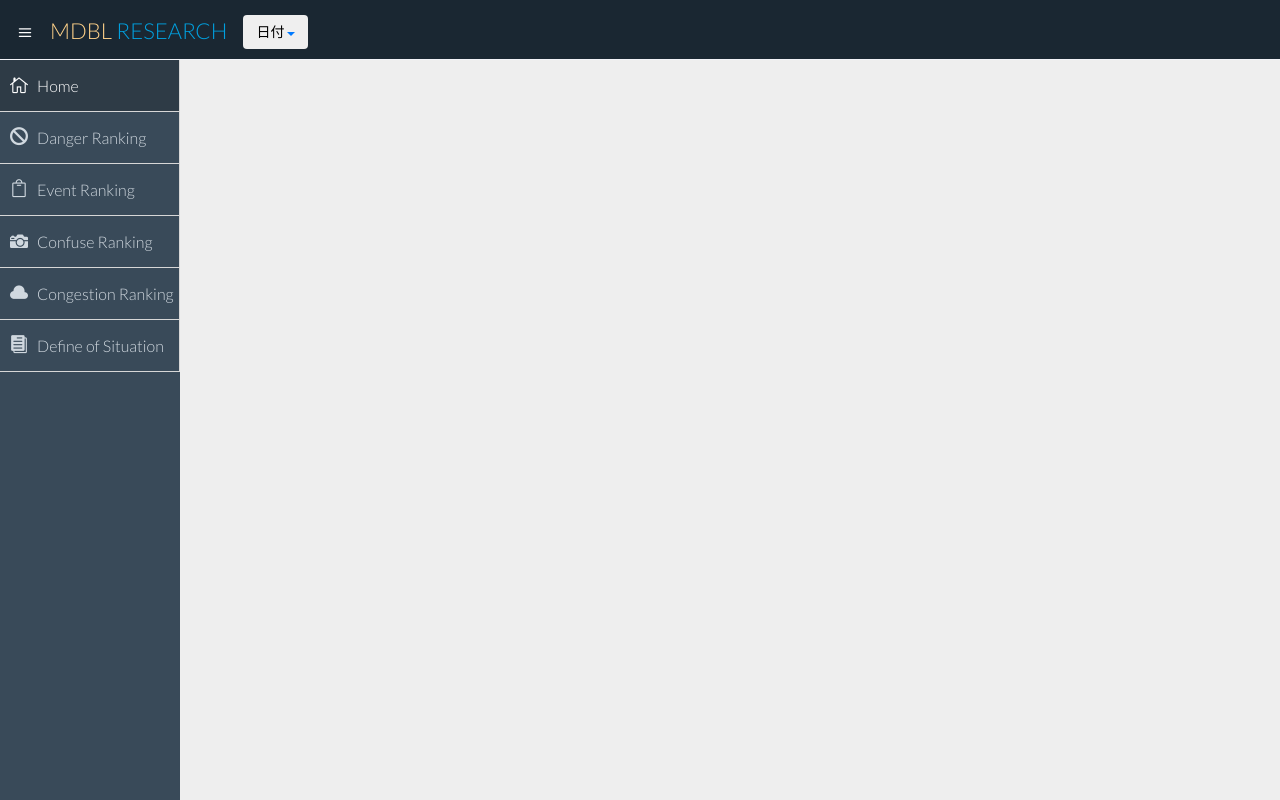
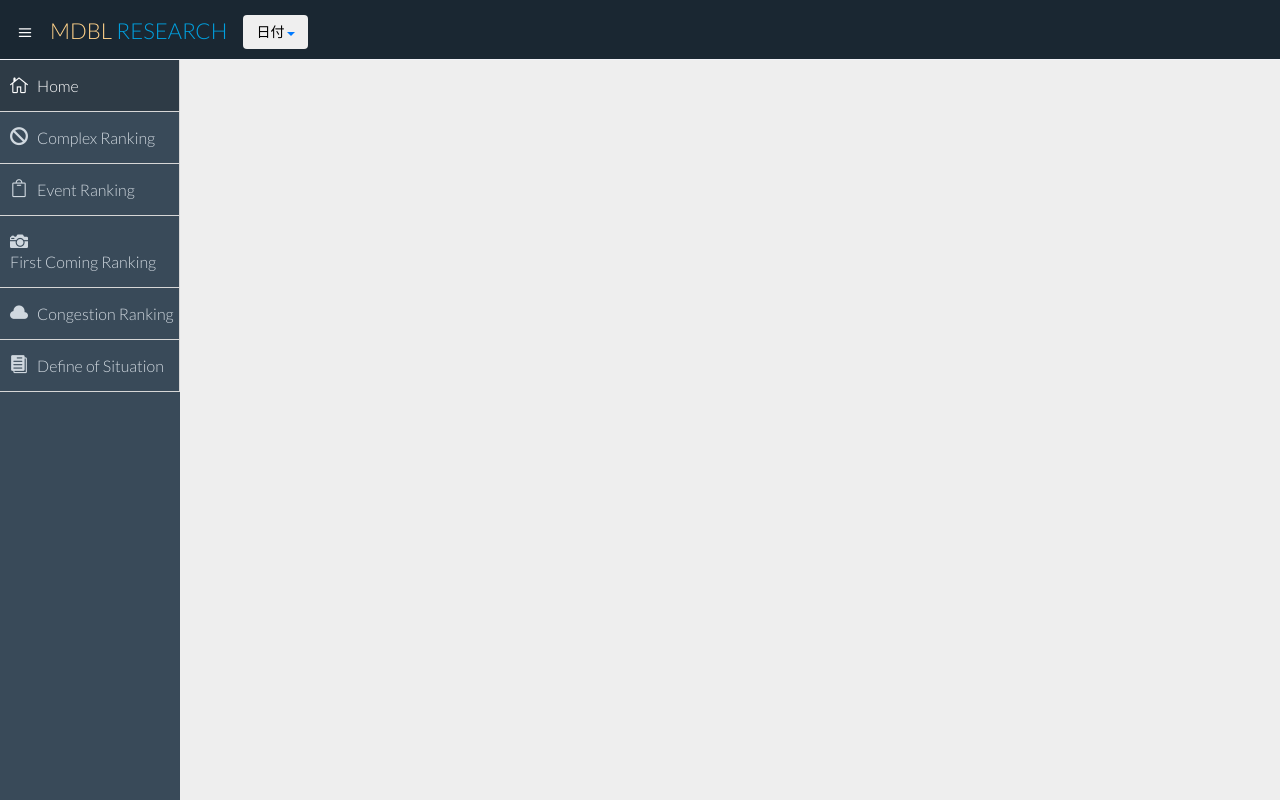
Before and after one commit to ogiogi93/Dynamic_vis, a Django app: template main/templates/header.html in a window 1280 px wide. Run offline with Django 3.2, Linux system fonts and the light colour scheme; the template is opened without the code that fills it, so the values that code supplies are empty.

Commit message:
状況名の変更

```diff
--- a/main/templates/header.html
+++ b/main/templates/header.html
@@ -82,7 +82,9 @@
                         <span class="caret"></span>
                     </button>
                     <ul class="dropdown-menu">
-                        <li><a href="{% url 'main_page' %}?date=2016-11-8">2016-11-7(月)</a></li>
+                        <li><a href="{% url 'main_page' %}?date=2016-11-5">2016-11-5(土)</a></li>
+                        <li><a href="{% url 'main_page' %}?date=2016-11-6">2016-11-6(日)</a></li>
+                        <li><a href="{% url 'main_page' %}?date=2016-11-7">2016-11-7(月)</a></li>
                         <li><a href="{% url 'main_page' %}?date=2016-11-8">2016-11-8(火)</a></li>
                         <li><a href="{% url 'main_page' %}?date=2016-11-9">2016-11-9(水)</a></li>
                         <li><a href="{% url 'main_page' %}?date=2016-11-10">2016-11-10(木)</a></li>
@@ -110,23 +112,23 @@
                     </a>
                 </li>
                 <li>
-                    <a class="" href="{% url 'ranking_page' %}?situation=Danger">
+                    <a class="" href="{% url 'ranking_page' %}?situation=Complex">
                         <i class="icon_blocked"></i>
-                        <span>Danger Ranking</span>
+                        <span>Complex Ranking</span>
                     </a>
                     <a class="" href="{% url 'ranking_page' %}?situation=Event">
                         <i class="icon_bag_alt"></i>
                         <span>Event Ranking</span>
                     </a>
-                    <a class="" href="{% url 'ranking_page' %}?situation=confuse">
+                    <a class="" href="{% url 'ranking_page' %}?situation=First Coming">
                         <i class="icon_camera"></i>
-                        <span>Confuse Ranking</span>
+                        <span>First Coming Ranking</span>
                     </a>
-                    <a class="" href="{% url 'ranking_page' %}?situation=congestion">
+                    <a class="" href="{% url 'ranking_page' %}?situation=Congestion">
                         <i class="icon_cloud"></i>
                         <span>Congestion Ranking</span>
                     </a>
-                    <a class="" href="{% url 'define_page' %}?situation=congestion">
+                    <a class="" href="{% url 'define_page' %}">
                         <i class="icon_documents"></i>
                         <span>Define of Situation</span>
                     </a>
--- a/sql/semantic_table.sql
+++ b/sql/semantic_table.sql
@@ -11,13 +11,13 @@ CREATE TABLE semantic(
 );
 
 INSERT INTO semantic(situation,detail,num_of_people,stay_time_avg,firstvisit_rate,foreign_rate) VALUES
-('Danger', '訪日外国人などの慣れていない人々が多く長時間滞在している状況', 1, 1, 1, 1);
+('Complex', '訪日外国人などの慣れていない人々が多く長時間滞在している状況', 1, 1, 1, 1);
 INSERT INTO semantic(situation,detail,num_of_people,stay_time_avg,firstvisit_rate,foreign_rate) VALUES
 ('Event', '初めて訪問した人々が多くいる状況', 1, 0, 1, 0);
 INSERT INTO semantic(situation,detail,num_of_people,stay_time_avg,firstvisit_rate,foreign_rate) VALUES
-('confuse', '訪日外国人などの慣れていない人々が多く滞在している状況', 0, 0, 1, 1);
+('First Coming', '訪日外国人などの慣れていない人々が多く滞在している状況', 0, 0, 1, 1);
 INSERT INTO semantic(situation,detail,num_of_people,stay_time_avg,firstvisit_rate,foreign_rate) VALUES
-('congestion', '人々が多く滞在している状況', 1, 0, 0, 0);
+('Congestion', '人々が多く滞在している状況', 1, 0, 0, 0);
 INSERT INTO semantic(situation,detail,num_of_people,stay_time_avg,firstvisit_rate,foreign_rate) VALUES
 ('Stable', '平常状態', -1, -1, -1, -1);
 INSERT INTO semantic(situation,detail,num_of_people,stay_time_avg,firstvisit_rate,foreign_rate) VALUES
```
Also changed, not shown: main/templates/main/index.html (+5 -5 lines).
